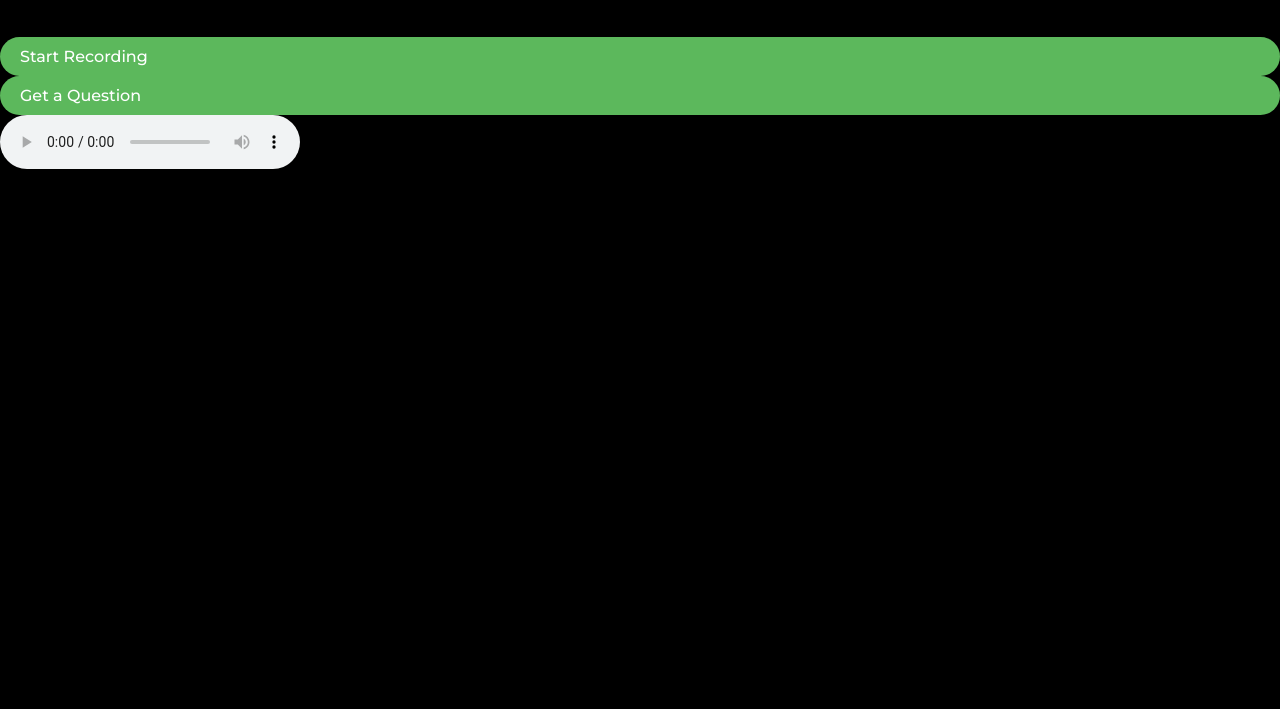
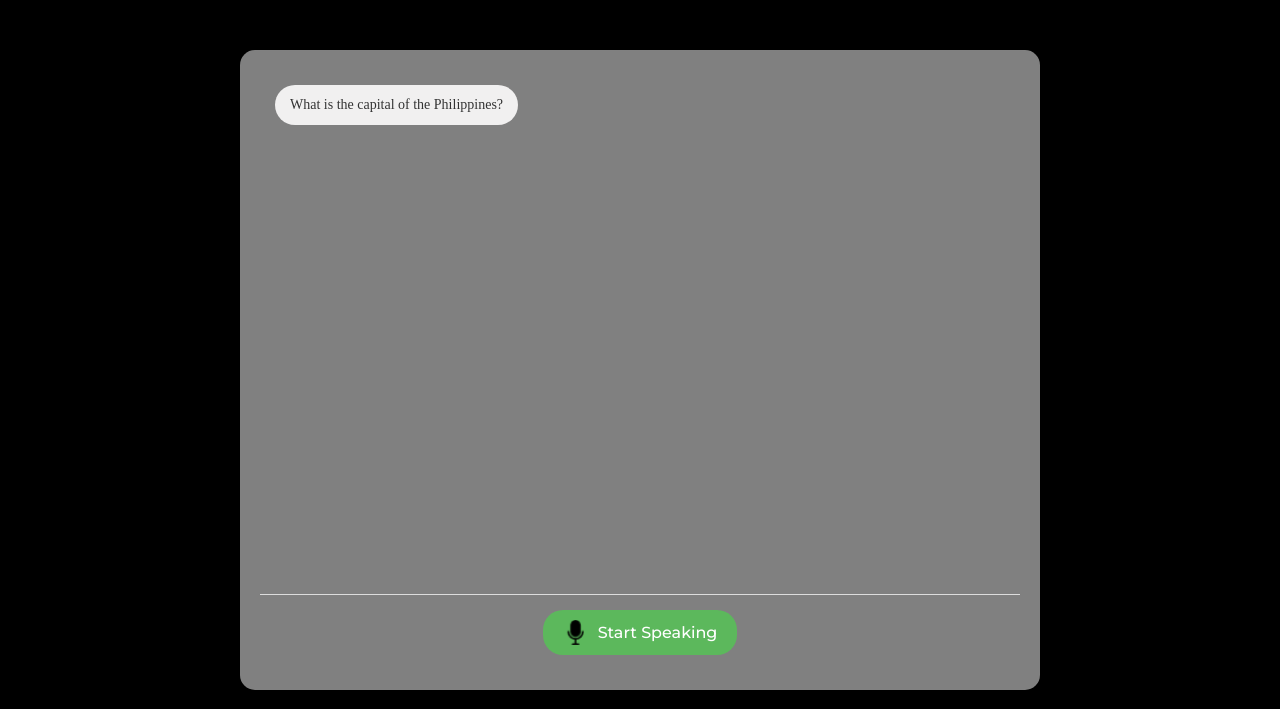
Before and after one commit to KingTH007/AIStudyPal, a Flask app: template template/main.html in a window 1280 px wide. Shown: the part 91-800 px from the top of the page. Run offline with Flask 3, Linux system fonts and the light colour scheme; the template is opened without the code that fills it, so the values that code supplies are empty.

Commit message:
Add files via upload

```diff
--- a/app.py
+++ b/app.py
@@ -1,30 +1,23 @@
 from flask import Flask, request, jsonify
 import pyttsx3
-import requests
-import speech_recognition as sr
+import os
 
-app = Flask(__name__)
+app = Flask(__name__, static_folder='static', template_folder='templates')
 
 # Initialize Text-to-Speech engine
 engine = pyttsx3.init()
 
 def text_to_speech(text):
     """Convert text to speech and save it as an audio file."""
-    engine.save_to_file(text, 'response.mp3')
+    audio_file_path = 'response.mp3'
+    engine.save_to_file(text, audio_file_path)
     engine.runAndWait()
-    return 'response.mp3'
+    return audio_file_path
 
 def fetch_question():
-    """Fetch a question about Filipino culture from an API."""
-    # For demonstration purposes, we're using a mock API endpoint.
-    # Replace with an actual API that provides Filipino questions/topics.
-    response = requests.get('F1WG-IIg-i-3')
-
-    if response.status_code == 200:
-        question = response.json().get('question')
-        return question
-    else:
-        return "Could not fetch question. Please try again later."
+    """Fetch a question (mock example)."""
+    question = "What is the capital of the Philippines?"
+    return question
 
 @app.route('/get_question', methods=['GET'])
 def get_question():
@@ -34,19 +27,23 @@
 
 @app.route('/process_voice', methods=['POST'])
 def process_voice():
-    # Get the text from the POST request
+    """Process user's voice input and respond."""
     data = request.get_json()
     user_text = data.get('text')
 
-    # Example response logic: simple echo response
-    response_text = f"I heard you say: {user_text}. Let's move to the next question."
+    # Simple logic for feedback
+    if user_text.lower() == "manila":
+        response_text = "Correct! The capital of the Philippines is Manila."
+    else:
+        response_text = "Incorrect. The correct answer is Manila."
 
-    # Convert response text to speech
-    audio_file = text_to_speech(response_text)
+    # Convert response text to speech (optional step if saving files)
+    text_to_speech(response_text)
 
-    # Send back the response and the audio file URL
-    return jsonify({'response': response_text, 'audio_file': audio_file})
+    # Send back the response text
+    return jsonify({'response': response_text})
 
 if __name__ == '__main__':
-    # Run the app
+    if os.path.exists('response.mp3'):
+        os.remove('response.mp3')
     app.run(debug=True)
--- a/template/main.html
+++ b/template/main.html
@@ -20,13 +20,34 @@
         </div>
     </nav>
 
-    <!--AI Voice recorder-->
-    <h1>AI Tutor - Learn About Filipino Culture</h1>
-    <button id="start-record-btn">Start Recording</button>
-    <button id="get-question-btn">Get a Question</button>
-    <p id="question"></p>
-    <p id="result"></p>
-    <audio id="audio" controls></audio>
+    <!--Chatbox-->
+    <div class="chat-container">
+        <!-- Chat Area (Scrollable) -->
+        <div class="chat-box">
+            <!-- AI Question and Response Bubbles (Appear dynamically) -->
+            <div class="message ai-message" id="ai-message" style="display: none;">
+                <p id="ai-question"></p>
+            </div>
+
+            <!-- User Response Bubble (Appear dynamically) -->
+            <div class="message user-message" id="user-message" style="display: none;">
+                <p id="user-response"></p>
+            </div>
+
+            <!-- AI Feedback Bubble (Appear dynamically) -->
+            <div class="message ai-message" id="ai-feedback-message" style="display: none;">
+                <p id="ai-feedback"></p>
+            </div>
+        </div>
+
+        <!-- Combined Input Button and Mic Icon -->
+        <div class="user-input">
+            <button id="start-speech">
+                <img src="../static/image/mic-icon.png" alt="Mic" id="mic-icon"> Start Speaking
+            </button>
+        </div>
+    </div>
+
 
     <!-- Link to JavaScript file -->
     <script src="../static/script.js"></script>
```
